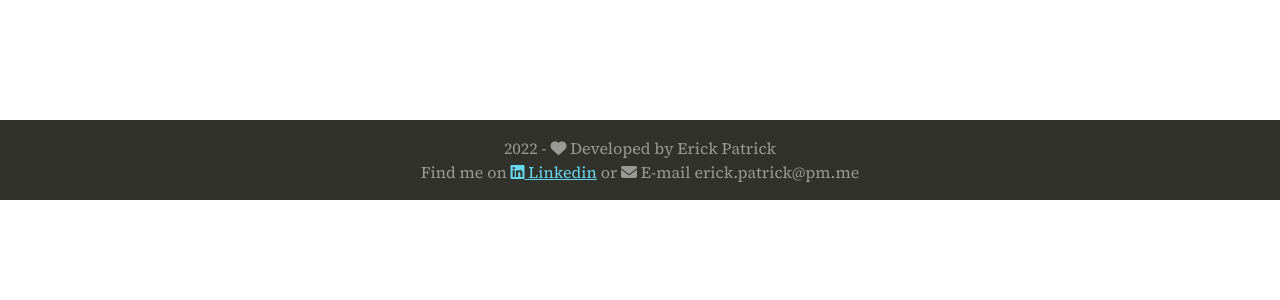
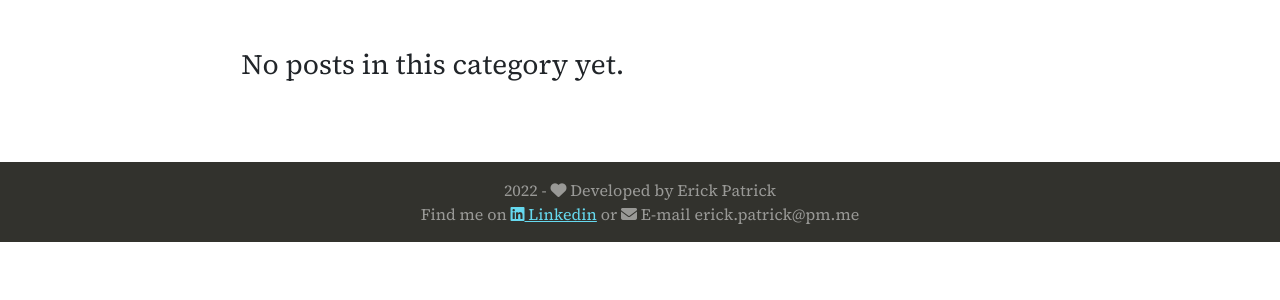
Before and after one commit to fpatrick/av, a Django app: template templates/category_posts.html in a window 1280 px wide. Shown: the part 190-490 px from the top of the page. Run offline with Django 4.2, Linux system fonts and the light colour scheme; the template is opened without the code that fills it, so the values that code supplies are empty; some libraries are stand-ins or nearby versions.

Commit message:
Add no post found when empty category

```diff
--- a/templates/category_posts.html
+++ b/templates/category_posts.html
@@ -55,6 +55,8 @@
                 </div>
                 <div class="row">
                     {% endif %}
+                    {% empty %}
+                        <span class="h3">No posts in this category yet.</span>
                     {% endfor %}
 
                 </div>
```
